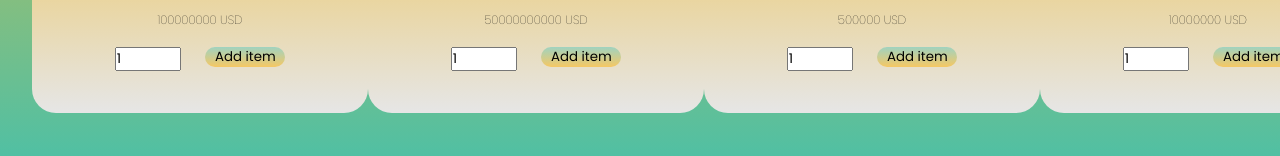
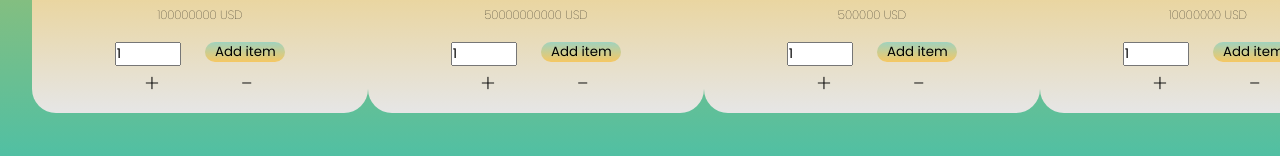
Before and after one commit to kizwolak/shopping-cart, a React (Create React App) app: page / in a window 1280 px wide. Shown: the part 499-655 px from the top of the page. Built offline with nearby package versions, Linux system fonts and the light colour scheme.

Commit message:
Add amount fine-tuning buttons to items

```diff
--- a/public/style.css
+++ b/public/style.css
@@ -119,6 +119,32 @@ a {
     width: 5em;
 }
 
+.plus-minus-buttons {
+    display: flex;
+    justify-content: center;
+    align-items: center;
+    gap: 3em;
+}
+
+.plus-minus-buttons > * {
+    display: flex;
+    justify-content: center;
+    align-items: center;
+    width: 1em;
+}
+
+.plus-minus-buttons > *:hover {
+    border-radius: 50%;
+    height: 25px;
+    width: 25px;
+    background-color: blueviolet;
+    -webkit-transition: background-color 0.3s ease-in;
+    -moz-transition: background-color 0.3s ease-in;
+    -ms-transition: background-color 0.3s ease-in;
+    -o-transition: background-color 0.3s ease-in;
+    transition: background-color 0.3s ease-in;
+}
+
 .item-amount > button {
     height: 1.5em;
     width: 6em;
--- a/src/RouteSwitch.js
+++ b/src/RouteSwitch.js
@@ -76,6 +76,9 @@ export default function RouteSwitch() {
         priceToBeSet.substring(0, priceToBeSet.indexOf(" ")) * amount
     );
     e.target.parentNode.parentNode.querySelector("input").value = 0;
+  }
+  function handleDelete(e) {
+
   }
   const [list, setList] = React.useState([
     {
--- a/src/components/Item.js
+++ b/src/components/Item.js
@@ -4,7 +4,6 @@ import { Link } from "react-router-dom";
 export default function Item(props) {
     const [items, setItems] = React.useState(props.itemsInBasket)
     React.useEffect(() => {setItems(props.itemsInBasket)}, [props.itemsInBasket])
-    console.log(items);
     const [amount, setAmount] = React.useState(1);
     const [isInBasket, setIsInBasket] = React.useState(false);
     function handleChange(e) {
@@ -12,6 +11,7 @@ export default function Item(props) {
         console.log(setAmount);
     }
     function handleSubmit(e) {
+        console.log(items);
         const title = e.target.parentNode.parentNode.querySelector(".itemName").textContent
         for (let i = props.itemsInBasket.length - 1; i >= 0; --i) {
             if (props.itemsInBasket[i].title === title) {
@@ -35,6 +35,10 @@ export default function Item(props) {
                     handleSubmit(e);
                 }}>Add item</button>
             </div>
+            <div className="plus-minus-buttons">
+                <div onClick={() => setAmount(prevAmount => prevAmount + 1)}>+</div>
+                <div onClick={() => setAmount(prevAmount => prevAmount - 1)}>-</div>
+            </div>
             {amount < 1 && <p className="show">You need to insert at least 1 item into the basket!</p>}
             {isInBasket && <p className="show">Item readded to basket.</p>}
         </div>
```
